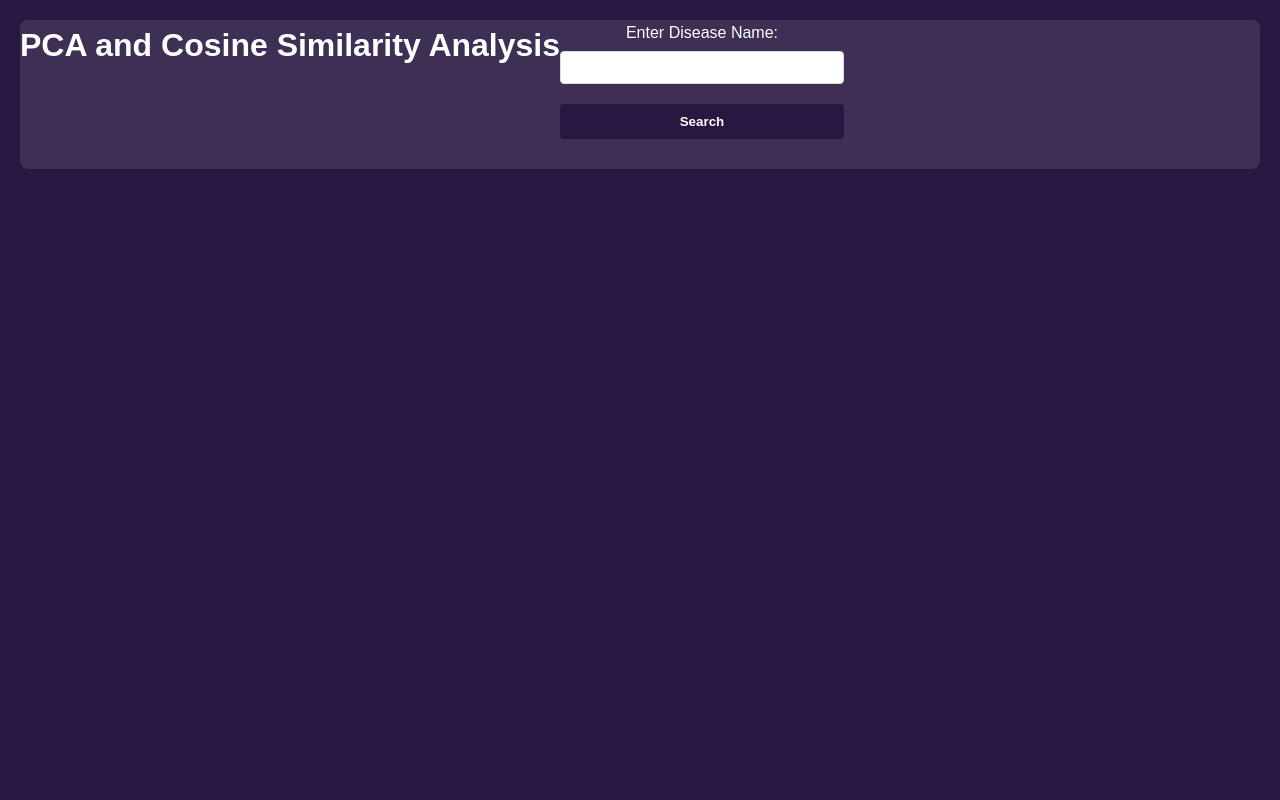
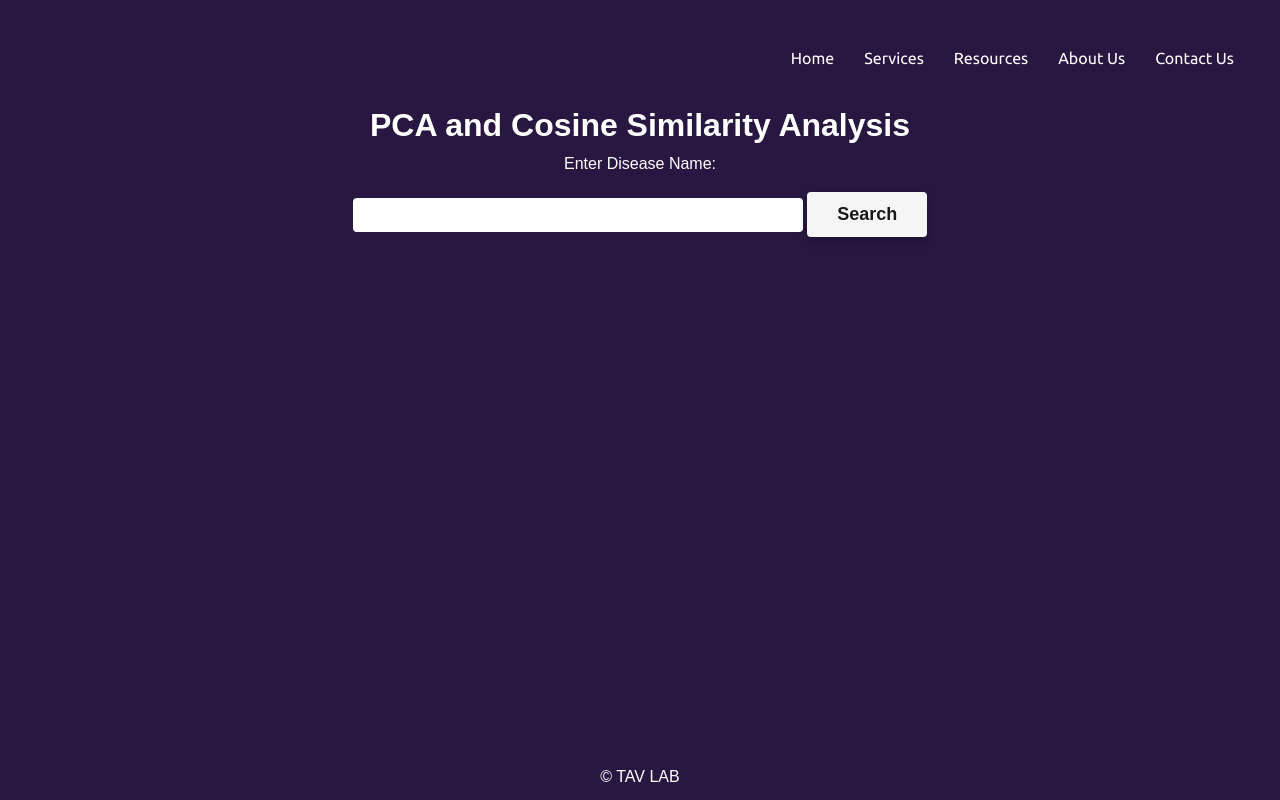
Before and after one commit to om21481/tav_website, a Django app: page / in a window 1280 px wide. Run offline with Django 4.2, Linux system fonts and the light colour scheme; some libraries are stand-ins or nearby versions.

Commit message:
fully working as original

```diff
--- a/static/css/style.css
+++ b/static/css/style.css
@@ -12,8 +12,6 @@
     line-height: 1.6;
     background-color: #281741; /* Dark purple color for the whole page */
     color: #fff; /* White text color for contrast */
-    padding: 0;
-    margin: 0;
 }
 
 /* Header */
@@ -23,15 +21,9 @@
     height: 100px;
     padding: 1rem;
     font-family: 'Ubuntu';
-    /*border: 2px solid red;*/
-}
-
-.navbar{
-    /*border: 2px solid yellow;*/
 }
 
 .navbar ul {
-    /*border: 1px solid white;*/
     list-style: none;
     padding-left: 0;
     display: flex;
@@ -41,15 +33,12 @@
 .navbar ul li {
     margin-right: 30px;
     margin-top: 30px;
-    /*border: 1px solid white;*/
 }
 
 .navbar ul li a {
     color: #fff;
     font-family: 'Ubuntu';
     text-decoration: none;
-    /*font-weight: bold;*/
-
 }
 
 .navbar ul li a:hover {
@@ -113,31 +102,26 @@
     background-color: #281741;
     color: #fff;
     border: none;
-    cursor: pointer; }
+    cursor: pointer;
+}
 
 form button:hover {
     background-color: #3c2458;
 }
 
-
-
-
-/*services*/
-
-.service-list{
+/* Services */
+.service-list {
     display: flex;
     margin-top: 40px;
-
 }
 
-.service-item{
+.service-item {
     height: 200px;
     padding: 20px;
-    font-family: 'Ubuntu',sans-serif;
-
+    font-family: 'Ubuntu', sans-serif;
 }
 
-.service-item a button{
+.service-item a button {
     font-size: 18px;
     color: white;
     background: orangered;
@@ -151,11 +135,6 @@
     margin-top: 20px;
 }
 
-
-
-/*dataDownloader*/
-
-/* Data Downloader Form Styles */
 /* Data Downloader Form Styles */
 .data_downloader {
     display: flex;
@@ -238,13 +217,15 @@
     background-color: #3c2458;
     transform: scale(1.05);
 }
-/*emebeddings*/
-.emebeddings_form{
+
+/* Embeddings */
+.emebeddings_form {
     width: 100%;
-    padding:10px;
-    color:white;
+    padding: 10px;
+    color: white;
 }
-.embeddings_form .emb_btn{
+
+.embeddings_form .emb_btn {
     font-size: 18px;
     border: none;
     outline: none;
@@ -255,10 +236,9 @@
     padding: 12px 20px;
     box-shadow: 0 4px 8px rgba(0, 0, 0, 0.2);
     cursor: pointer;
-
 }
 
-.embeddings_form #disease_name{
+.embeddings_form #disease_name {
     max-width: 500px;
     width: 450px;
     outline: none;
@@ -267,10 +247,9 @@
     color: #181a19;
     background: #fff;
     padding: 8px 10px;
-
 }
 
-.cutoff.cutoff_btn{
+.cutoff.cutoff_btn {
     font-size: 18px;
     border: none;
     outline: none;
@@ -281,10 +260,9 @@
     padding: 12px 20px;
     box-shadow: 0 4px 8px rgba(0, 0, 0, 0.2);
     cursor: pointer;
-
 }
 
-.cutoff #cutoff{
+.cutoff #cutoff {
     max-width: 500px;
     width: 450px;
     outline: none;
@@ -293,41 +271,45 @@
     color: #181a19;
     background: #fff;
     padding: 8px 10px;
-
 }
 
-
-
 .emebeddings {
-            border:=10px
+    border: 10px;
     width: 90%;
     margin: auto;
     font-family: Arial, sans-serif;
 }
+
 h1 {
     text-align: center;
 }
+
 form {
     text-align: center;
     margin-bottom: 20px;
 }
+
 .plot {
     margin-bottom: 40px;
 }
+
 .error-message {
     color: red;
     text-align: center;
 }
+
 table {
     border-collapse: collapse;
     width: 100%;
     margin-bottom: 20px;
 }
+
 th, td {
     border: 1px solid #ddd;
     padding: 8px;
     text-align: left;
 }
+
 th {
     background-color: #f2f2f2;
 }
--- a/templates/index.html
+++ b/templates/index.html
@@ -1,23 +1,44 @@
-{%load static%}
+{% load static %}
+
 <!DOCTYPE html>
 <html lang="en">
+
 <head>
     <meta charset="UTF-8">
     <meta name="viewport" content="width=device-width, initial-scale=1.0">
-        <title>{% block title %}tav lab{% endblock %}</title>
+    <title>{% block title %}TAV LAB{% endblock %}</title>
     <script src="https://cdn.plot.ly/plotly-latest.min.js"></script>
     <link rel="stylesheet" href="{% static 'css/style.css' %}">
     <link rel="stylesheet" href="https://cdnjs.cloudflare.com/ajax/libs/font-awesome/4.7.0/css/font-awesome.min.css">
 </head>
+
 <body>
-    <div class="container">
+    <div class="app-container">
+        <div class="web-app">
+            <!-- Header -->
+            <header class="main-header">
+                <nav class="navbar">
+                    <ul>
+                        <li><a href="/">Home</a></li>
+                        <li><a href="/services">Services</a></li>
+                        <li><a href="/resources">Resources</a></li>
+                        <li><a href="/about">About Us</a></li>
+                        <li><a href="/contact">Contact Us</a></li>
+                    </ul>
+                </nav>
+            </header>
+
+            <div class="embeddings">
                 <h1>PCA and Cosine Similarity Analysis</h1>
+                <div class="embeddings_form">
                     <form method="POST" action="/embeddings/">
                         {% csrf_token %}
                         <label for="disease_name">Enter Disease Name:</label>
                         <input type="text" id="disease_name" name="disease_name" value="{{ disease_name }}">
-            <button type="submit">Search</button>
+                        <button type="submit" class="emb_btn">Search</button>
                     </form>
+
+                </div>
 
                 {% if error_message %}
                 <p class="error-message">{{ error_message }}</p>
@@ -72,13 +93,16 @@
 
                 <div class="plot">
                     <h2>Filter Cosine Similarities</h2>
+                    <div class="cutoff">
                         <form method="POST" action="/embeddings/">
                             {% csrf_token %}
                             <input type="hidden" name="disease_name" value="{{ disease_name }}">
                             <label for="cutoff">Set cutoff value:</label>
-                    <input type="number" id="cutoff" name="cutoff" step="0.01" min="0" value="{{ cutoff_value }}">
-                    <button type="submit">Apply</button>
+                            <input type="number" id="cutoff" name="cutoff" step="0.01" min="0" value="{{ cutoff_value|default_if_none:'0.7' }}">
+                            <button type="submit" class="cutoff_btn">Search</button>
                         </form>
+
+                    </div>
                 </div>
 
                 {% if cosine_similarities %}
@@ -111,5 +135,12 @@
 
                 {% endif %}
             </div>
+
+            <!-- Footer -->
+            <footer>
+                <p>&copy; TAV LAB</p>
+            </footer>
+        </div>
+    </div>
 </body>
 </html>
```
Lines whose indentation alone changed are shown as unchanged.
